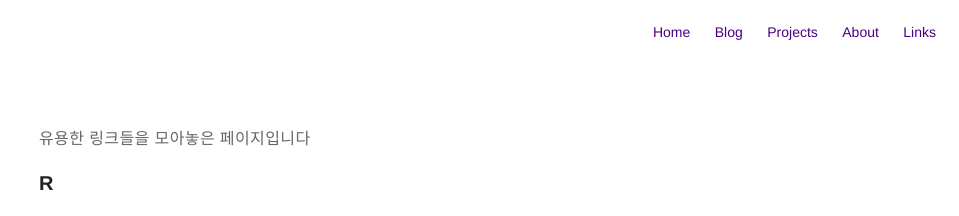
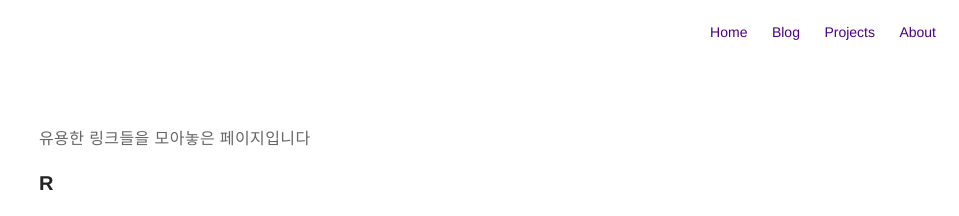
Before and after one commit to 12jeong/12jeong.github.io, a Jekyll site: the page built from links.md, in a window 1280 px wide. Shown: the top 216 px of the page, without its empty margins (321-1280 px from the left). Built offline with Jekyll 4.4.1, drawn with Linux system fonts in a browser that asks for light colours.

```diff
--- a/_includes/nav.html
+++ b/_includes/nav.html
@@ -37,10 +37,12 @@
         {% endif %}
 
         {% if site.links == true %}
-          <li class="item">
-              <a class="link" href="{{ site.url }}/links">Links</a>
-          </li>
-      {% endif %}
+            {% if page.title != "Links" %}
+                <li class="item">
+                    <a class="link" href="{{ site.url }}/about">Links</a>
+                </li>
+            {% endif %}
+        {% endif %}
 
     </ul>
 </nav>
```
